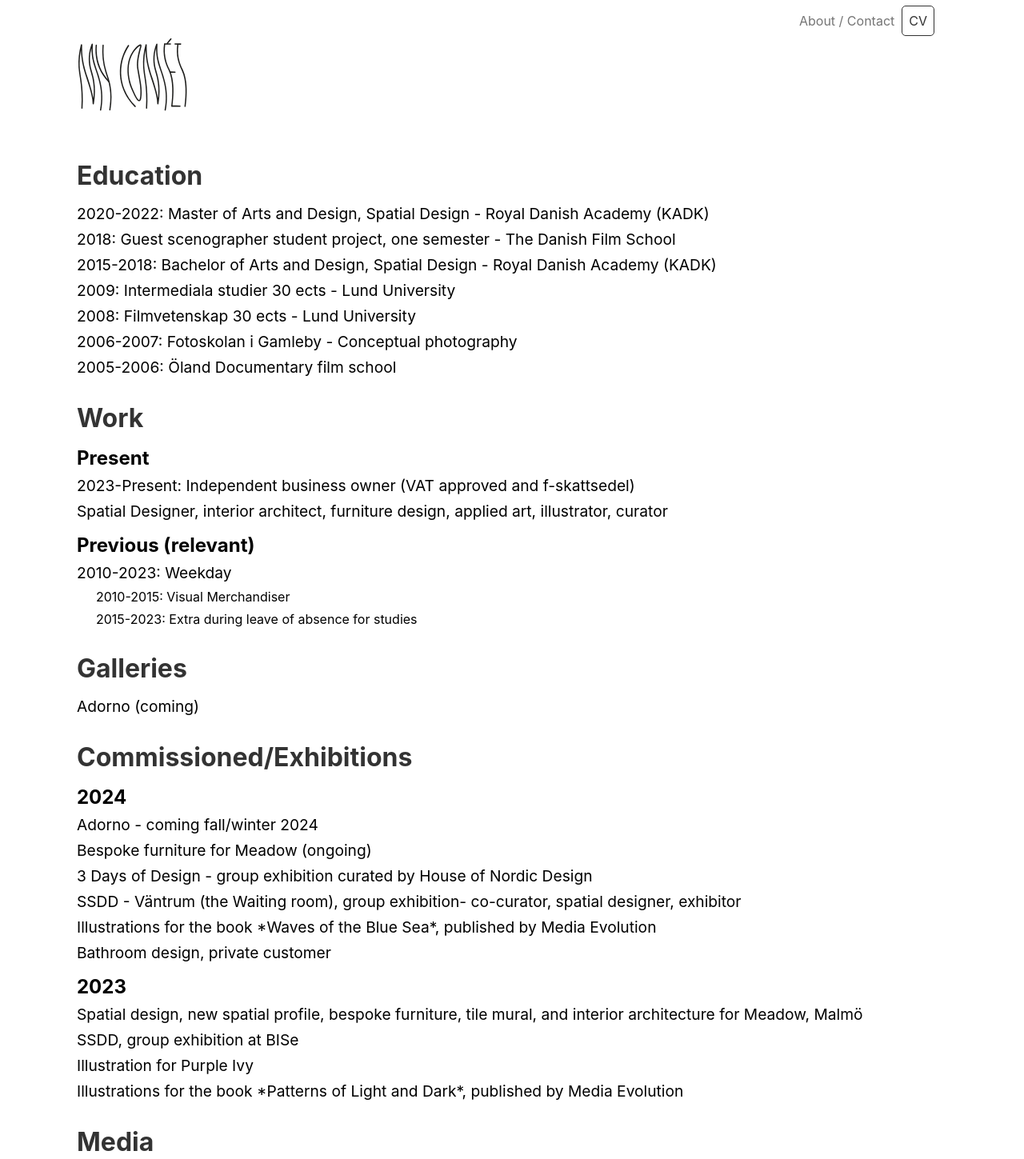
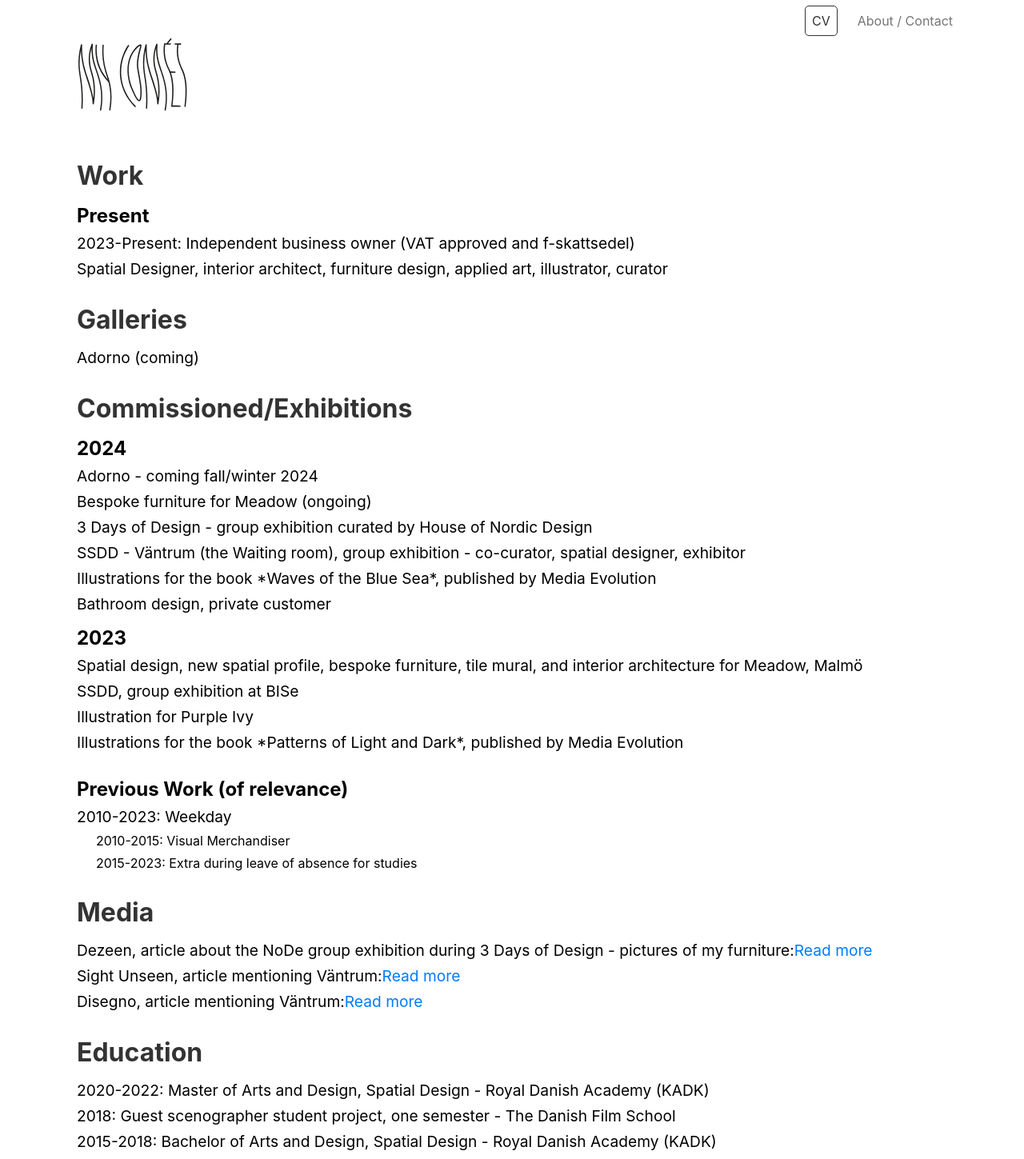
Before and after one commit to hansentim/studiomycomet, a React (Vite) app: page /cv in a window 1280 px wide. Shown: the top 1449 px of the page at 80% size. Built offline with nearby package versions, Linux system fonts and the light colour scheme; a web font is replaced by a local one.

Commit message:
updated cv

```diff
--- a/src/components/Nav.jsx
+++ b/src/components/Nav.jsx
@@ -26,8 +26,8 @@ const Nav = () => {
         <NavContainer>
           <div className='box'>
             <NavList>
+              <NavLinkStyled to='/cv'>CV</NavLinkStyled>
               <NavLinkStyled to='/contact'>About / Contact</NavLinkStyled>
-              <NavLinkStyled to='/cv'>CV</NavLinkStyled>
             </NavList>
           </div>
         </NavContainer>
@@ -40,7 +40,7 @@ const NavContainer = styled.nav`
   width: 100vw;
   height: 6vh;
 
-  padding: 1rem 7rem 0 0;
+  padding: 1rem 5rem 0 0;
 
   .box {
     height: 100%;
@@ -58,6 +58,7 @@ const NavLinkStyled = styled(NavLink)`
   text-decoration: none;
   border: 1px solid transparent;
   padding: 0.5rem;
+  margin-left: 1rem;
   border-radius: 5px;
   transition: border 0.2s ease-in-out;
 
--- a/src/pages/Cv.jsx
+++ b/src/pages/Cv.jsx
@@ -6,28 +6,7 @@ const CV = () => {
     <CVContainer>
       <ImageBox />
 
-      <Section>
-        <h2>Education</h2>
-        <ul>
-          <li>
-            2020-2022: Master of Arts and Design, Spatial Design - Royal Danish
-            Academy (KADK)
-          </li>
-          <li>
-            2018: Guest scenographer student project, one semester - The Danish
-            Film School
-          </li>
-          <li>
-            2015-2018: Bachelor of Arts and Design, Spatial Design - Royal
-            Danish Academy (KADK)
-          </li>
-          <li>2009: Intermediala studier 30 ects - Lund University</li>
-          <li>2008: Filmvetenskap 30 ects - Lund University</li>
-          <li>2006-2007: Fotoskolan i Gamleby - Conceptual photography</li>
-          <li>2005-2006: Öland Documentary film school</li>
-        </ul>
-      </Section>
-
+      {/* 1. Work (Present) */}
       <Section>
         <h2>Work</h2>
         <h3>Present</h3>
@@ -41,16 +20,9 @@ const CV = () => {
             illustrator, curator
           </li>
         </ul>
-        <h3>Previous (relevant)</h3>
-        <ul>
-          <li>2010-2023: Weekday</li>
-          <ul>
-            <li>2010-2015: Visual Merchandiser</li>
-            <li>2015-2023: Extra during leave of absence for studies</li>
-          </ul>
-        </ul>
       </Section>
 
+      {/* 2. Galleries */}
       <Section>
         <h2>Galleries</h2>
         <ul>
@@ -58,6 +30,7 @@ const CV = () => {
         </ul>
       </Section>
 
+      {/* 3. Commissioned/Exhibitions */}
       <Section>
         <h2>Commissioned/Exhibitions</h2>
         <h3>2024</h3>
@@ -69,7 +42,7 @@ const CV = () => {
             Design
           </li>
           <li>
-            SSDD - Väntrum (the Waiting room), group exhibition- co-curator,
+            SSDD - Väntrum (the Waiting room), group exhibition - co-curator,
             spatial designer, exhibitor
           </li>
           <li>
@@ -93,6 +66,19 @@ const CV = () => {
         </ul>
       </Section>
 
+      {/* 4. Previous Work (of relevance) */}
+      <Section>
+        <h3>Previous Work (of relevance)</h3>
+        <ul>
+          <li>2010-2023: Weekday</li>
+          <ul>
+            <li>2010-2015: Visual Merchandiser</li>
+            <li>2015-2023: Extra during leave of absence for studies</li>
+          </ul>
+        </ul>
+      </Section>
+
+      {/* 5. Media */}
       <Section>
         <h2>Media</h2>
         <ul>
@@ -129,6 +115,31 @@ const CV = () => {
           </li>
         </ul>
       </Section>
+
+      {/* 6. Education (last section) */}
+      <Section>
+        <h2>Education</h2>
+        <ul>
+          <li>
+            2020-2022: Master of Arts and Design, Spatial Design - Royal Danish
+            Academy (KADK)
+          </li>
+          <li>
+            2018: Guest scenographer student project, one semester - The Danish
+            Film School
+          </li>
+          <li>
+            2015-2018: Bachelor of Arts and Design, Spatial Design - Royal
+            Danish Academy (KADK)
+          </li>
+          <li>2009: Intermediala studier 30 ects - Lund University</li>
+          <li>2008: Filmvetenskap 30 ects - Lund University</li>
+          <li>2006-2007: Fotoskolan i Gamleby - Conceptual photography</li>
+          <li>2005-2006: Öland Documentary film school</li>
+        </ul>
+      </Section>
+
+      {/* Download Link */}
       <DownloadLink>
         <a href='/cv.pdf' download='MyComet_CV_October24.pdf'>
           Download CV (PDF)
@@ -138,6 +149,7 @@ const CV = () => {
   );
 };
 
+// Styled components
 const CVContainer = styled.div`
   width: 90vw;
   margin: 0 auto;
@@ -147,16 +159,6 @@ const CVContainer = styled.div`
   @media (max-width: 768px) {
     width: 100vw;
     padding: 1rem;
-  }
-
-  h1 {
-    font-size: 2.5rem;
-    text-align: center;
-    margin-bottom: 2rem;
-
-    @media (max-width: 768px) {
-      font-size: 2rem;
-    }
   }
 `;
 
```
